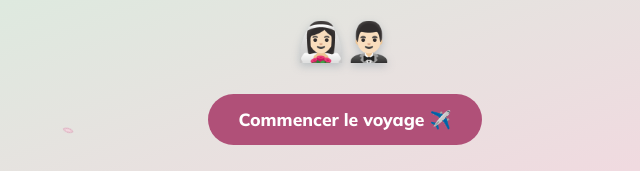
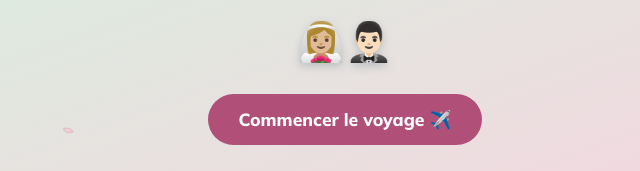
Before and after one commit to arthur-carpentier/mariage-arthur-mathilde, a plain HTML site: page index.html in a window 1280 px wide. Shown: the part 629-800 px from the top of the page, 295-935 px from the left. Drawn offline with Linux system fonts and the light colour scheme.

Commit message:
Accueil : même couple d'emojis (mariée 🏼 + marié 🏻)
Co-Authored-By: Claude Opus 4.8 <noreply@anthropic.com>
Claude-Session: https://claude.ai/code/session_01XV7JCNyud5rx6YitTdXdCZ

```diff
--- a/index.html
+++ b/index.html
@@ -30,7 +30,7 @@
       <h1 class="intro__title" id="intro-title" data-intro="2">Arthur &amp; Mathilde</h1>
       <p class="intro__sub" data-intro="3">Embarquement immédiat pour le Japon 🗾</p>
       <p class="intro__date" data-intro="4">🌸 Notre voyage de noces · avril–mai 🌸</p>
-      <div class="intro__couple" data-intro="5" aria-hidden="true">👰🏻‍♀️🤵🏻‍♂️</div>
+      <div class="intro__couple" data-intro="5" aria-hidden="true">👰🏼‍♀️🤵🏻‍♂️</div>
       <button class="btn btn--primary intro__cta" id="intro-enter" data-intro="6">Commencer le voyage ✈️</button>
     </div>
   </div>
```
